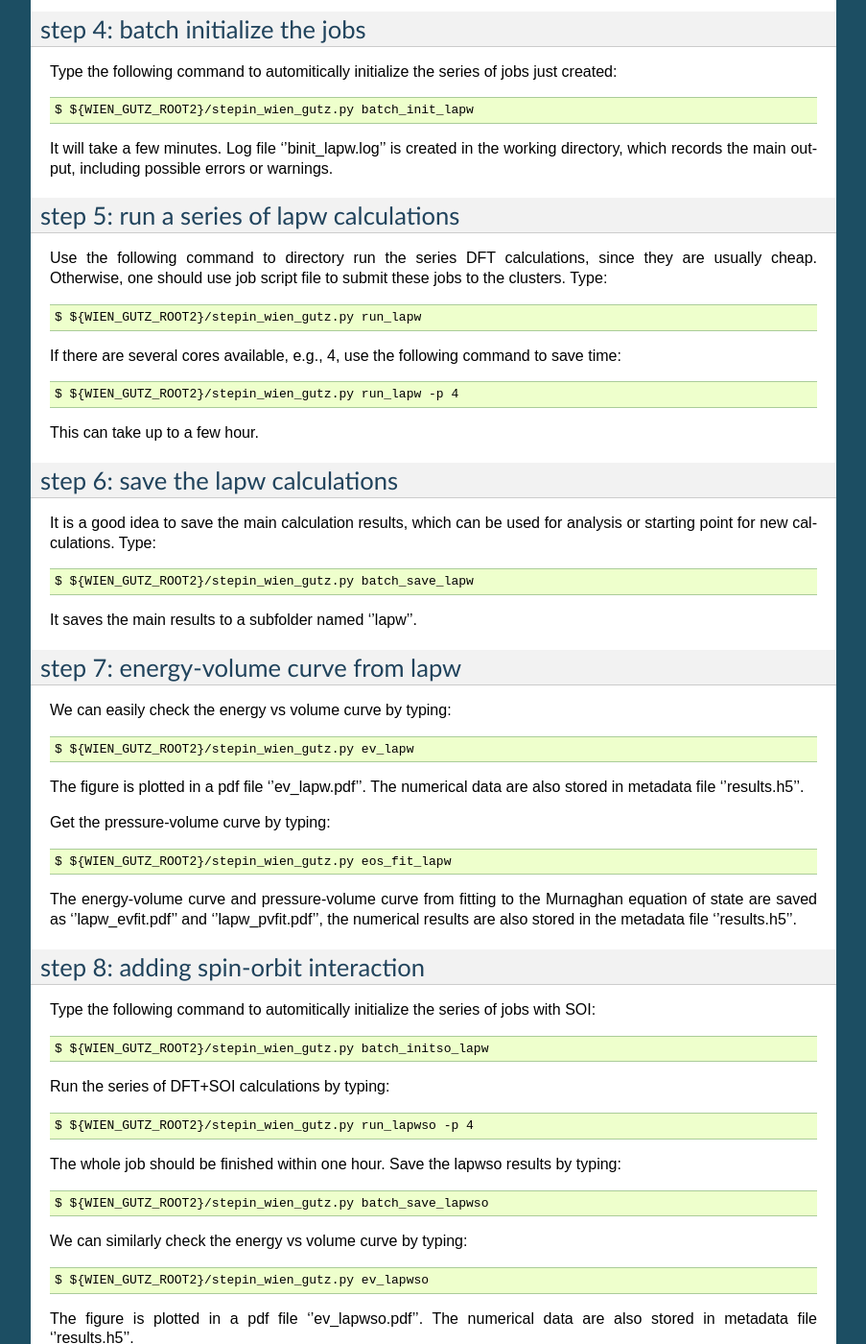
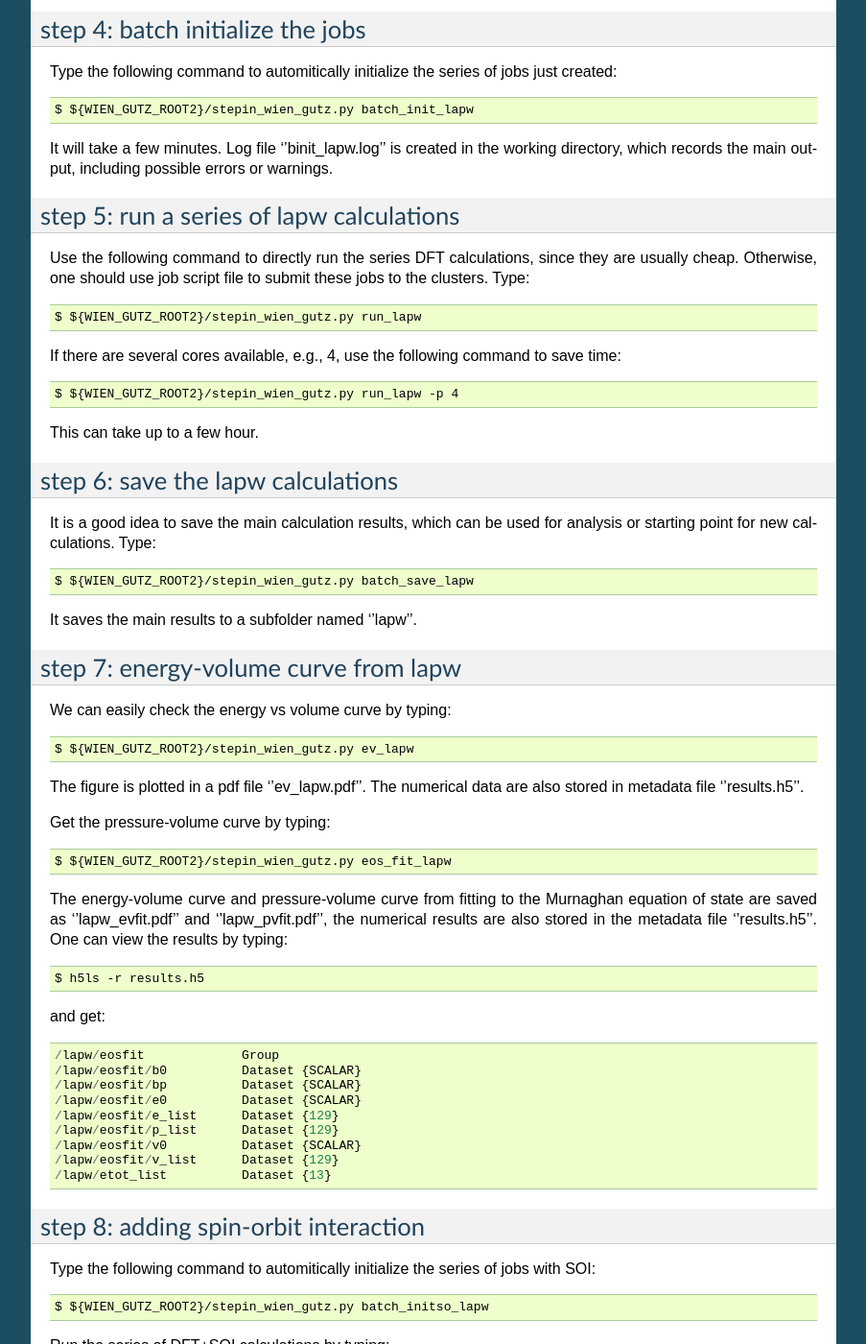
Before and after one commit to yaoyongxin/CyGutz, a Sphinx documentation site: the page built from doc/source/tutorial_wien2k_vscan.rst, in a window 1280 px wide and 1400 px high, scrolled down 2389 px. Shown: the whole window at 96% size, without its empty margins (198-1101 px from the left). Built offline with Sphinx 7.4.7, drawn with Linux system fonts in a browser that asks for light colours; some of the changed text lies outside the part shown.

```diff
--- a/doc/source/tutorial_wien2k_vscan.rst
+++ b/doc/source/tutorial_wien2k_vscan.rst
@@ -161,7 +161,7 @@ which records the main output, including possible errors or warnings.
 step 5: run a series of lapw calculations
 =========================================
 
-Use the following command to directory run the series DFT calculations,
+Use the following command to directly run the series DFT calculations,
 since they are usually cheap.
 Otherwise, one should use job script file to submit these jobs
 to the clusters. Type::
@@ -206,6 +206,21 @@ The energy-volume curve and pressure-volume curve
 from fitting to the Murnaghan equation of state are saved as
 ''lapw_evfit.pdf'' and ''lapw_pvfit.pdf'',
 the numerical results are also stored in the metadata file ''results.h5''.
+One can view the results by typing::
+
+    $ h5ls -r results.h5
+
+and get::
+
+    /lapw/eosfit             Group
+    /lapw/eosfit/b0          Dataset {SCALAR}
+    /lapw/eosfit/bp          Dataset {SCALAR}
+    /lapw/eosfit/e0          Dataset {SCALAR}
+    /lapw/eosfit/e_list      Dataset {129}
+    /lapw/eosfit/p_list      Dataset {129}
+    /lapw/eosfit/v0          Dataset {SCALAR}
+    /lapw/eosfit/v_list      Dataset {129}
+    /lapw/etot_list          Dataset {13}
 
 
 step 8: adding spin-orbit interaction
--- a/doc/source/tutorials.rst
+++ b/doc/source/tutorials.rst
@@ -7,3 +7,4 @@ Tutorials
   tutorial_bethe_latt
   tutorial_checkboard
   tutorial_wien2k_vscan
+  tutorial_gwien_vscan
```
Also changed, not shown: doc/source/tutorial_gwien_vscan.rst (added, +129 -0 lines), 3 other files.
